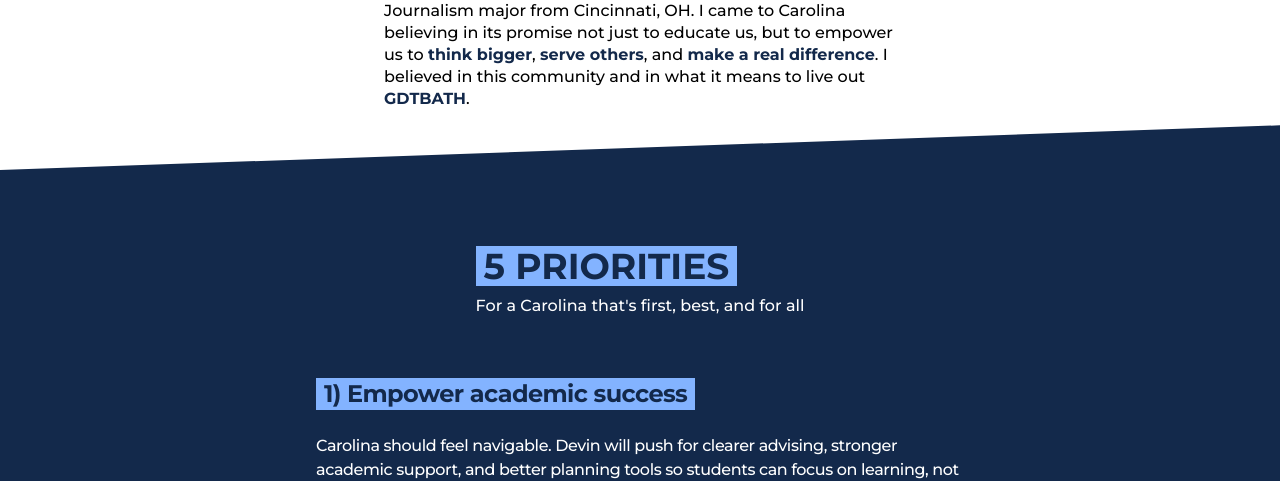
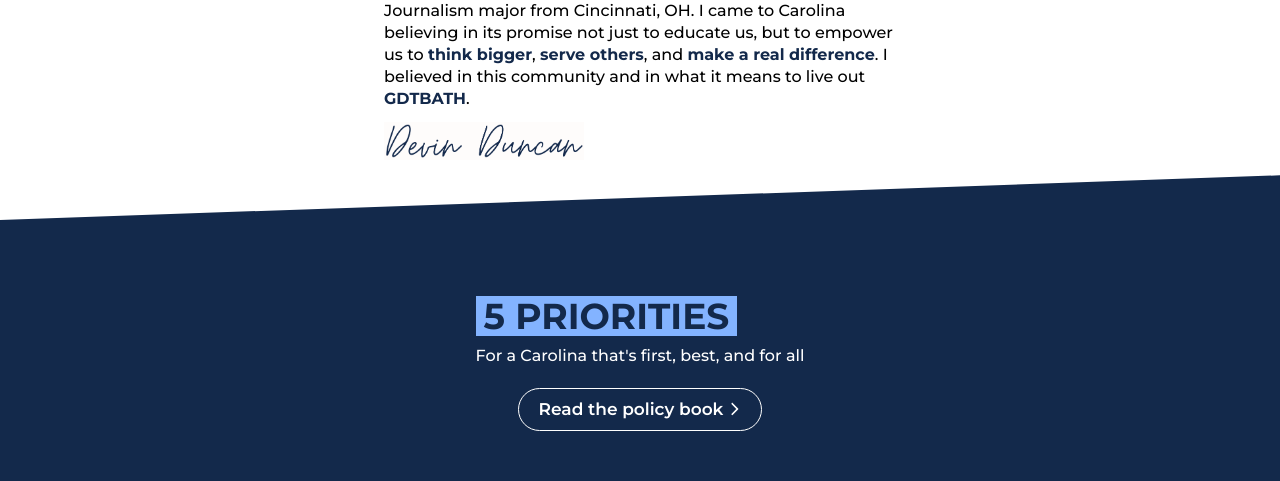
Before and after one commit to bennetthilberg/devin-sbp, a Next.js app: page / in a window 1280 px wide. Shown: the part 1003-1484 px from the top of the page. Built offline with nearby package versions, Linux system fonts and the light colour scheme; no server answers.

Commit message:
Add policy book link, prefetch petition

```diff
--- a/app/components/HeroSection.jsx
+++ b/app/components/HeroSection.jsx
@@ -2,6 +2,7 @@
 import { useState, useEffect } from "react";
 import "./HeroSection.scss";
 import { FaChevronRight } from "react-icons/fa6";
+import Link from "next/link";
 
 
 export default function HeroSection() {
@@ -24,11 +25,11 @@ export default function HeroSection() {
                 Devin Duncan is running for Student Body President to <strong className="markerUnderline delay1 text-blue-1 font-[700]">reimagine advising</strong>, <strong className="markerUnderline delay2 text-blue-1 font-[700]">support basic needs</strong>, and <strong className="markerUnderline delay3 text-blue-1 font-[700]">guarantee transparency</strong>.
             </p>
             <div className="flex flex-col xs:flex-row xs:items-center xs:justify-center xs:gap-4">
-                <a href="https://heellife.unc.edu/submitter/form/start/712144" target="_blank" rel="noopener noreferrer" className="flex items-center self-center mt-9 xs:mt-8 gap-1 bg-blue-1 text-white rounded-full px-6 py-2 font-semibold shadow-md hover:brightness-103 xs:order-2 hover:shadow-lg text-lg !no-underline transition-all duration-200">
+                <Link prefetch={true} href="https://heellife.unc.edu/submitter/form/start/712144" target="_blank" rel="noopener noreferrer" className="flex items-center self-center mt-9 xs:mt-8 gap-1 bg-blue-1 text-white rounded-full px-6 py-2 font-semibold shadow-md hover:brightness-103 xs:order-2 hover:shadow-lg text-lg !no-underline transition-all duration-200">
                     <span>Sign the petition</span>
                     <FaChevronRight size={14} />
-                </a>
-                <a href="#vote" className="flex items-center xs:h-[44px] self-center mt-5 xs:mt-8 gap-1 shadow-sm hover:shadow-md text-blue-1 border-1 border-blue-1 rounded-full px-4 py-2 font-semibold  hover:brightness-103 !no-underline transition-all xs:text-lg duration-200 xs:order-1">
+                </Link>
+                <a  href="#vote" className="flex items-center xs:h-[44px] self-center mt-5 xs:mt-8 gap-1 shadow-sm hover:shadow-md text-blue-1 border-1 border-blue-1 rounded-full px-4 py-2 font-semibold  hover:brightness-103 !no-underline transition-all xs:text-lg duration-200 xs:order-1">
                     <span>Remind me to vote</span>
                     <FaChevronRight size={14} />
                 </a>
--- a/app/components/MeetDevinSection.jsx
+++ b/app/components/MeetDevinSection.jsx
@@ -1,7 +1,7 @@
 import Image from "next/image";
 
-export default function MeetDevinSection(){
-    return(
+export default function MeetDevinSection() {
+    return (
         <section id="about">
             <Image className="w-full max-w-xl self-center mx-auto mb-6" src="/meet-devin-4.png" alt="Devin wearing a suit with a Carolina Blue tie" height={2342} width={3604} />
             <p className="max-w-lg font-medium leading-snug max-w-lg mx-auto">
@@ -10,6 +10,9 @@ export default function MeetDevinSection(){
                 educate us, but to empower us to <strong className="text-blue-1">think bigger</strong>, <strong className="text-blue-1">serve others</strong>, and <strong className="text-blue-1">make a real difference</strong>. I
                 believed in this community and in what it means to live out <strong className="text-blue-1">GDTBATH</strong>.
             </p>
+            <div className="max-w-lg mx-auto">
+                <Image width={607} height={112} alt="Devin Duncan" className="w-[200px] mt-3" src="/signature.png" />
+            </div>
         </section>
     )
 }
--- a/app/components/PrioritiesSection.jsx
+++ b/app/components/PrioritiesSection.jsx
@@ -1,5 +1,7 @@
 import Image from "next/image";
 import "./PrioritiesSection.scss";
+import { FaChevronRight } from "react-icons/fa6";
+import Link from "next/link";
 
 export default function PrioritiesSection() {
     return (
@@ -9,6 +11,12 @@ export default function PrioritiesSection() {
                 <p className="text-white font-medium mt-2">
                     For a Carolina that's first, best, and for all
                 </p>
+                <Link target="_blank" href="/Devin Duncan Policy Book.pdf" className="mt-5 flex items-center self-center bg-blue-1 text-white gap-1 border-1 hover:ring-1 ring-blue-3 transition-all border-white hover:shadow-xl !no-underline font-semibold rounded-full px-5 text-[17px] py-2">
+                    <span>
+                        Read the policy book
+                    </span>
+                    <FaChevronRight size={14} />
+                </Link>
             </div>
 
             <div className="p-3 mx-auto max-w-2xl">
```
Also changed, not shown: public/signature.png (added), 1 other file (tests, documents, lock files or other folders).
